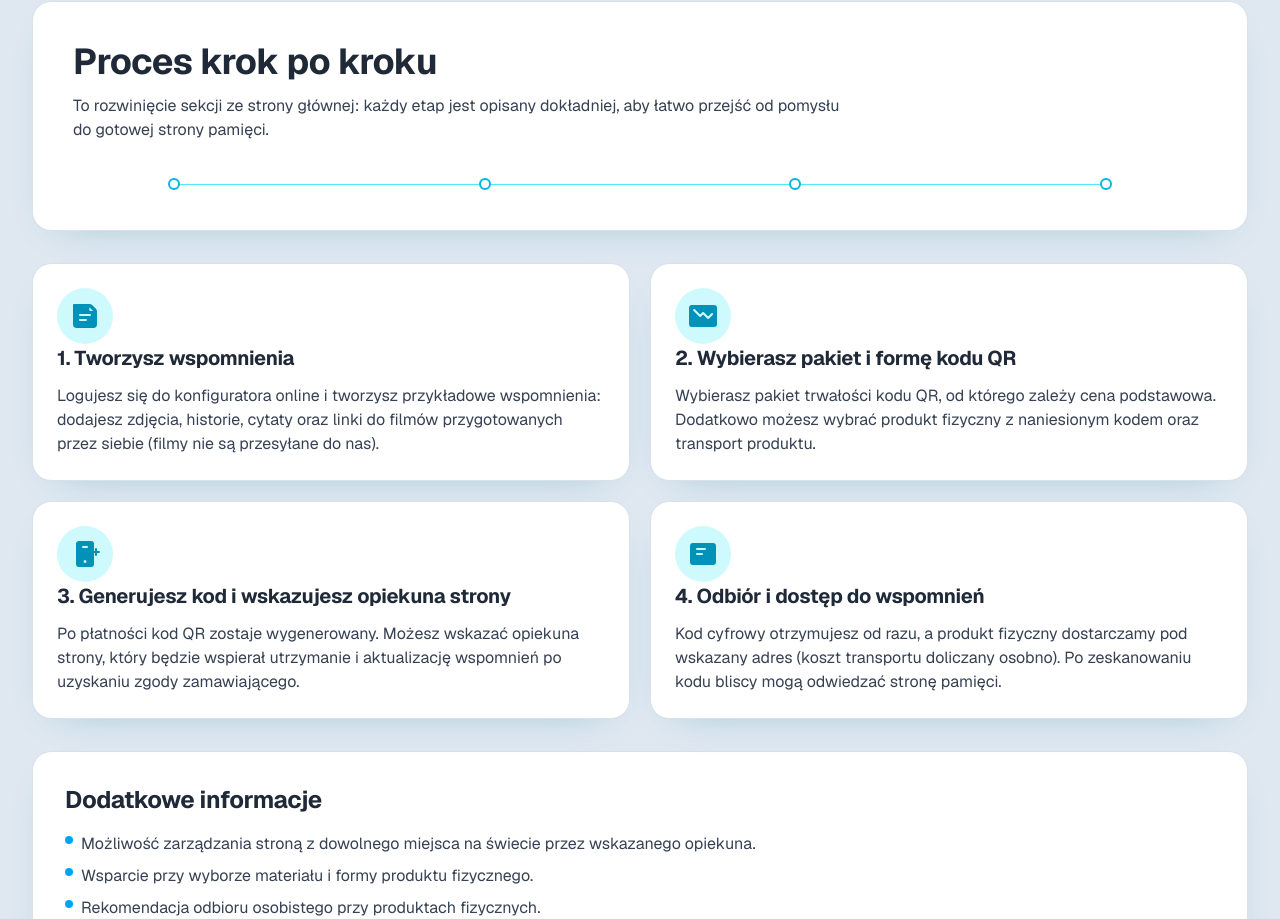
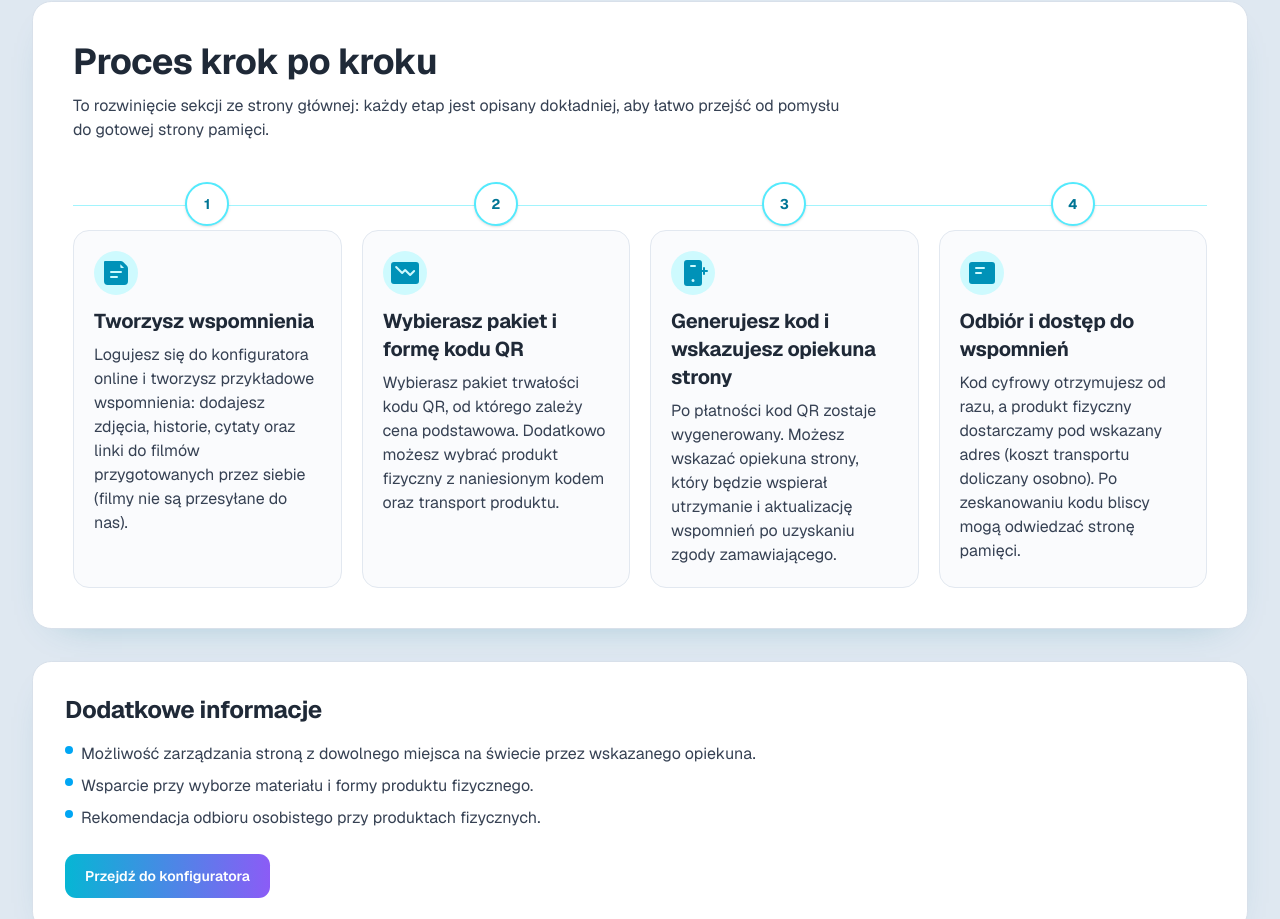
Before and after one commit to Marcinr1984/strona-informacyjna, a Next.js app: page /jak-to-dziala in a window 1280 px wide. Shown: the part 586-1505 px from the top of the page. Built offline with nearby package versions, Linux system fonts and the light colour scheme.

Commit message:
Nowy timeline procesu w zakladce Jak to dziala

```diff
--- a/app/jak-to-dziala/page.tsx
+++ b/app/jak-to-dziala/page.tsx
@@ -1,21 +1,25 @@
 const steps = [
   {
-    title: "1. Tworzysz wspomnienia",
+    number: 1,
+    title: "Tworzysz wspomnienia",
     description:
       "Logujesz się do konfiguratora online i tworzysz przykładowe wspomnienia: dodajesz zdjęcia, historie, cytaty oraz linki do filmów przygotowanych przez siebie (filmy nie są przesyłane do nas).",
   },
   {
-    title: "2. Wybierasz pakiet i formę kodu QR",
+    number: 2,
+    title: "Wybierasz pakiet i formę kodu QR",
     description:
       "Wybierasz pakiet trwałości kodu QR, od którego zależy cena podstawowa. Dodatkowo możesz wybrać produkt fizyczny z naniesionym kodem oraz transport produktu.",
   },
   {
-    title: "3. Generujesz kod i wskazujesz opiekuna strony",
+    number: 3,
+    title: "Generujesz kod i wskazujesz opiekuna strony",
     description:
       "Po płatności kod QR zostaje wygenerowany. Możesz wskazać opiekuna strony, który będzie wspierał utrzymanie i aktualizację wspomnień po uzyskaniu zgody zamawiającego.",
   },
   {
-    title: "4. Odbiór i dostęp do wspomnień",
+    number: 4,
+    title: "Odbiór i dostęp do wspomnień",
     description:
       "Kod cyfrowy otrzymujesz od razu, a produkt fizyczny dostarczamy pod wskazany adres (koszt transportu doliczany osobno). Po zeskanowaniu kodu bliscy mogą odwiedzać stronę pamięci.",
   },
@@ -133,30 +137,27 @@ export default function JakToDzialaPage() {
           przejść od pomysłu do gotowej strony pamięci.
         </p>
 
-        <div className="mx-auto mt-9 hidden max-w-5xl items-center justify-between px-10 md:flex">
-          <span className="h-3 w-3 rounded-full border-2 border-cyan-500 bg-white" />
-          <span className="h-px flex-1 bg-cyan-300" />
-          <span className="h-3 w-3 rounded-full border-2 border-cyan-500 bg-white" />
-          <span className="h-px flex-1 bg-cyan-300" />
-          <span className="h-3 w-3 rounded-full border-2 border-cyan-500 bg-white" />
-          <span className="h-px flex-1 bg-cyan-300" />
-          <span className="h-3 w-3 rounded-full border-2 border-cyan-500 bg-white" />
+        <div className="relative mt-10">
+          <div className="absolute bottom-0 left-[1.35rem] top-0 w-px bg-cyan-200 md:hidden" />
+          <div className="absolute left-0 right-0 top-[1.45rem] hidden h-px bg-cyan-200 md:block" />
+
+          <ol className="space-y-6 md:grid md:grid-cols-4 md:gap-5 md:space-y-0">
+            {steps.map((step) => (
+              <li key={step.number} className="relative pl-12 md:pl-0 md:pt-12">
+                <span className="absolute left-0 top-0 inline-flex h-11 w-11 items-center justify-center rounded-full border-2 border-cyan-300 bg-white text-sm font-bold text-cyan-700 shadow-sm md:left-1/2 md:-translate-x-1/2">
+                  {step.number}
+                </span>
+                <article className="h-full rounded-2xl border border-slate-200 bg-slate-50/70 p-5">
+                  <div className="mb-3 inline-flex h-11 w-11 items-center justify-center rounded-full bg-cyan-100 text-cyan-600">
+                    <StepIllustrationIcon step={step.number} />
+                  </div>
+                  <h3 className="section-title text-xl">{step.title}</h3>
+                  <p className="mt-2 text-gray-700">{step.description}</p>
+                </article>
+              </li>
+            ))}
+          </ol>
         </div>
-      </section>
-
-      <section className="mt-8 grid gap-5 md:grid-cols-2">
-        {steps.map((step) => (
-          <article
-            key={step.title}
-            className="panel rounded-2xl border border-slate-200 bg-white p-6"
-          >
-            <div className="flex h-14 w-14 items-center justify-center rounded-full bg-cyan-100 text-cyan-600">
-              <StepIllustrationIcon step={Number(step.title.split(".")[0])} />
-            </div>
-            <h2 className="section-title text-xl">{step.title}</h2>
-            <p className="mt-3 text-gray-700">{step.description}</p>
-          </article>
-        ))}
       </section>
 
       <section className="panel mt-8 p-8">
```
